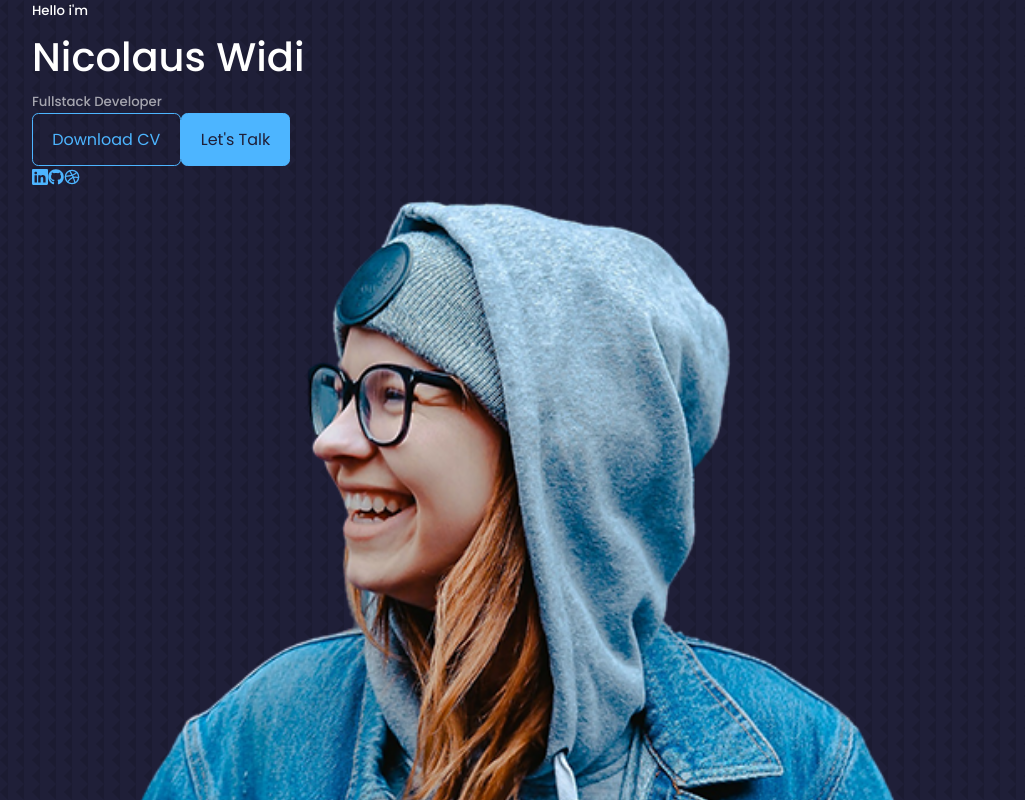
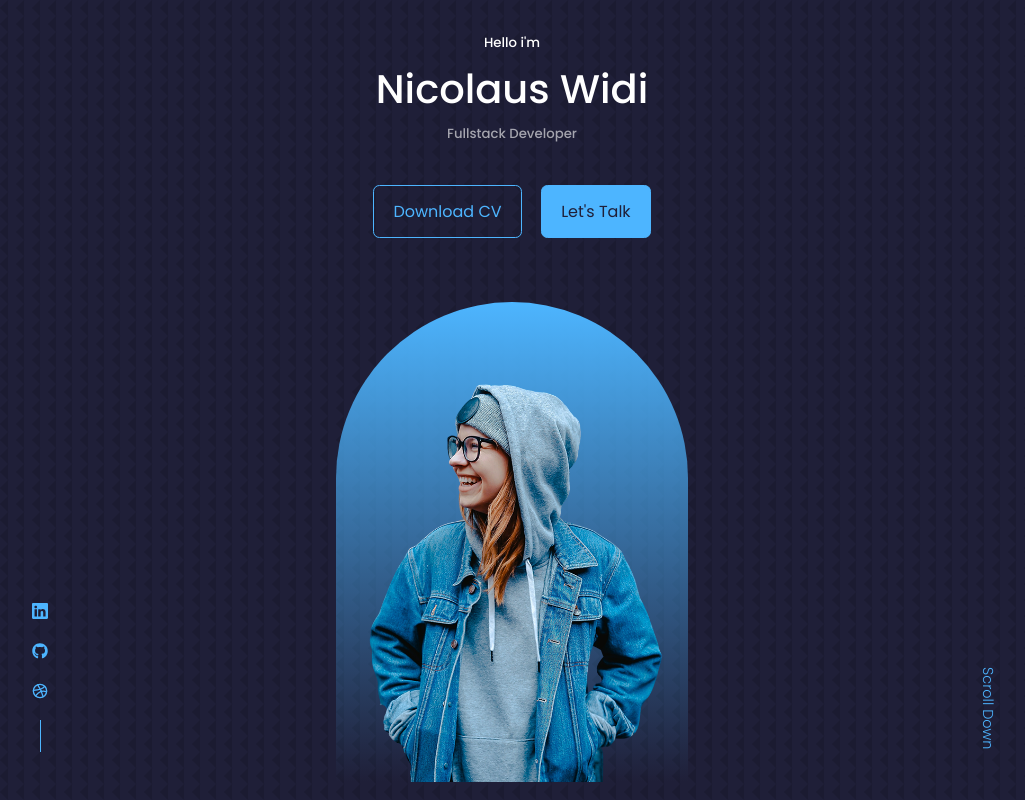
Before and after one commit to 201501101Nicowid/react-portofolio, a React (Create React App) app: page / in a window 1280 px wide. Shown: the top 800 px of the page, without its empty margins (128-1153 px from the left). Built offline with nearby package versions, Linux system fonts and the light colour scheme.

Commit message:
header component jsx, css and responsive design done

```diff
--- a/src/components/header/Header.jsx
+++ b/src/components/header/Header.jsx
@@ -1,6 +1,5 @@
 import React from "react";
 import "./header.css";
-import "../../index.css";
 import CTA from "./CTA";
 import ME from "../../assets/me.png";
 import HeaderSocials from "./HeaderSocials";
@@ -8,7 +7,7 @@
 const Header = () => {
   return (
     <header>
-      <div className="container container__header">
+      <div className="container header__container">
         <h5>Hello i'm</h5>
         <h1>Nicolaus Widi</h1>
         <h5 className="text-light">Fullstack Developer</h5>
--- a/src/components/header/header.css
+++ b/src/components/header/header.css
@@ -0,0 +1,80 @@
+header {
+  height: 100vh;
+  padding-top: 2rem;
+  overflow: hidden;
+}
+
+.header__container {
+  text-align: center;
+  height: 100%;
+  position: relative;
+}
+
+/* *========== CTA ========== */
+.cta {
+  margin-top: 2.5rem;
+  display: flex;
+  gap: 1.2rem;
+  justify-content: center;
+}
+
+/* *========== HEADER SOCIALS ========== */
+.header__socials {
+  display: flex;
+  flex-direction: column;
+  align-items: center;
+  gap: 0.8rem;
+  position: absolute;
+  left: 0;
+  bottom: 3rem;
+}
+
+/* psudo element */
+.header__socials::after {
+  content: "";
+  width: 1px;
+  height: 2rem;
+  background: var(--color-primary);
+}
+
+/* *========== ME ========== */
+.me {
+  background: linear-gradient(var(--color-primary), transparent);
+  width: 22rem;
+  height: 30rem;
+  position: absolute;
+  left: calc(50% - 11rem);
+  margin-top: 4rem;
+  border-radius: 12rem 12rem 0 0;
+  overflow: hidden;
+  padding: 5rem 1.5rem 1.5rem 1.5rem;
+}
+
+/* *========== ME ========== */
+.scroll__down {
+  position: absolute;
+  right: -2.3rem;
+  bottom: 5rem;
+  transform: rotate(90deg);
+  font-weight: 300;
+  font-size: 0.9rem;
+}
+
+/* *========== MEDIA QUERIES (MEDIUM DEVICES) ========== */
+@media screen and (max-width: 1024px) {
+  .header {
+    height: 68vh;
+  }
+}
+
+/* *========== MEDIA QUERIES (MEDIUM DEVICES) ========== */
+@media screen and (max-width: 600px) {
+  .header {
+    height: 100vh;
+  }
+
+  .header__socials,
+  .scroll__down {
+    display: none;
+  }
+}
```
